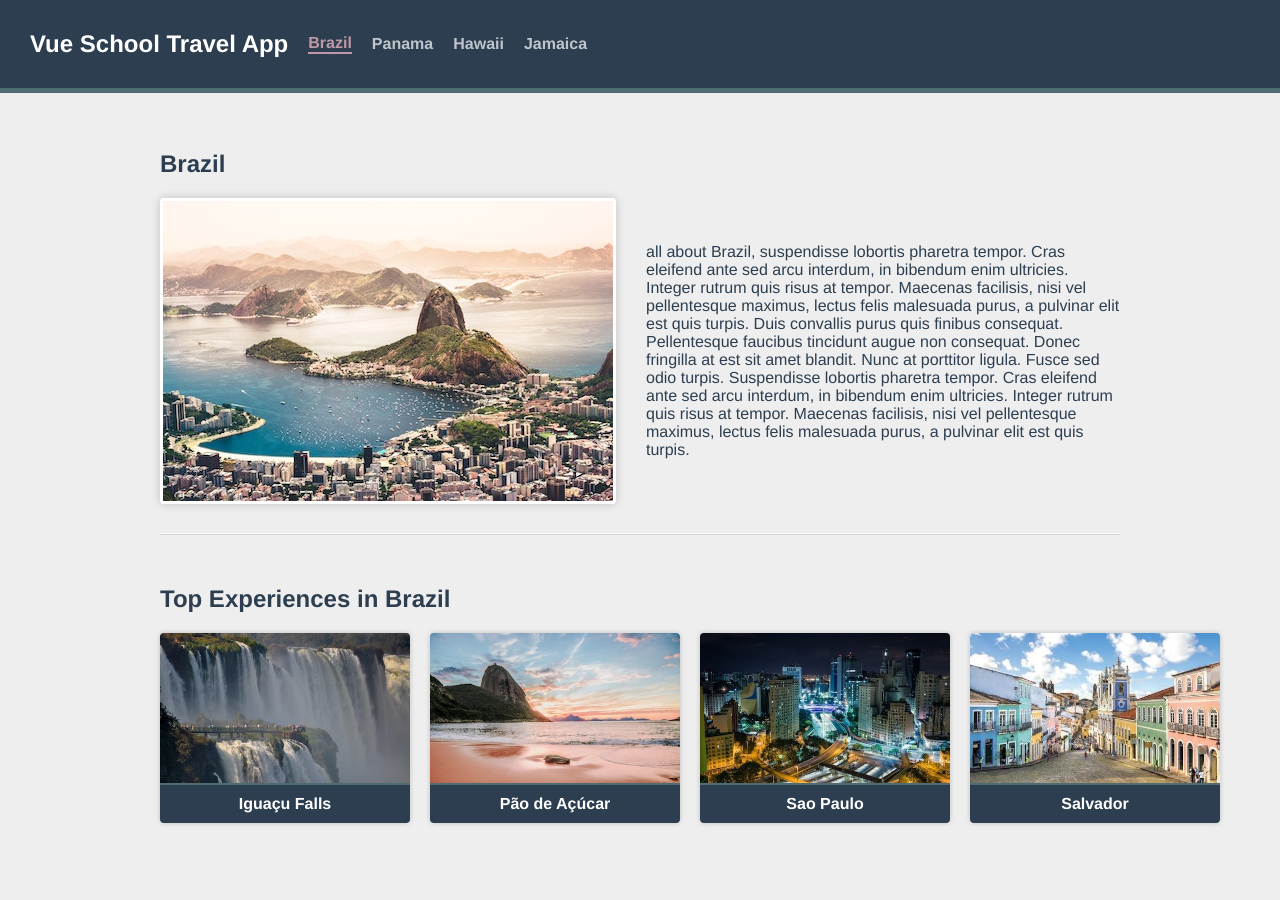
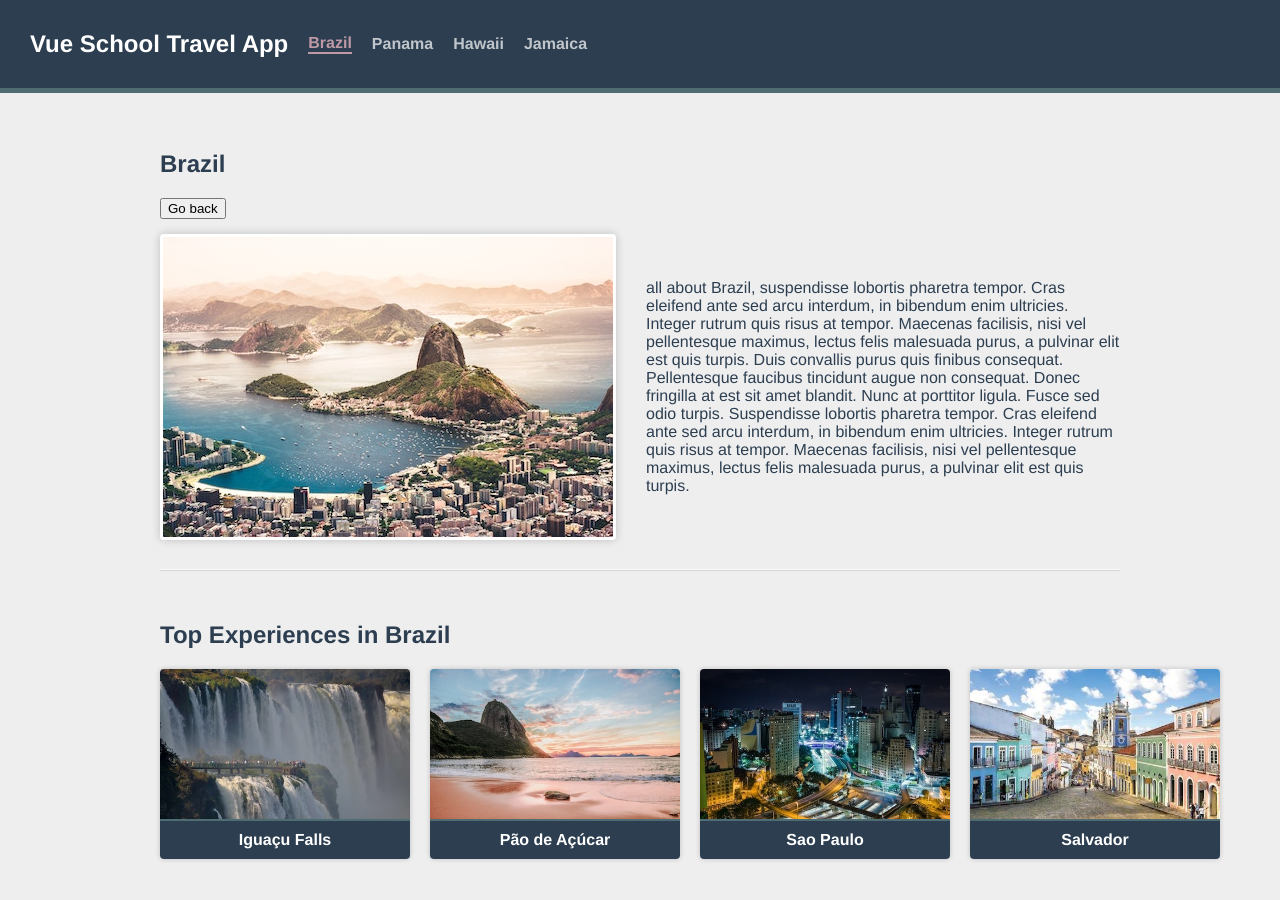
Before and after one commit to MS-D-rei/VueRouter4SampleApp, a Vue app: page /destination/1/brazil in a window 1280 px wide. Shown: the top 900 px of the page. Built offline with nearby package versions, Linux system fonts and the light colour scheme.

Commit message:
add GoBack button

```diff
--- /dev/null
+++ b/src/components/GoBack.vue
@@ -0,0 +1,13 @@
+<template>
+  <span class="go-back">
+    <button @click="$router.back()">Go back</button>
+  </span>
+</template>
+
+<script setup>
+
+</script>
+
+<style lang="scss" scoped>
+
+</style>
--- a/src/views/DestinationShow.vue
+++ b/src/views/DestinationShow.vue
@@ -3,6 +3,7 @@
 // import { useRoute } from "vue-router";
 import sourceData from "@/data.json";
 import ExperienceCard from "@/components/ExperienceCard.vue";
+import GoBack from "/src/components/GoBack.vue";
 
 // const route = useRoute(); // for getting this.$route in Composition API
 
@@ -53,6 +54,7 @@
 <template>
   <section class="destination">
     <h1>{{ destination.name }}</h1>
+    <GoBack />
     <div class="destination-details">
       <img :src="`/images/${destination.image}`" :alt="destination.name" />
       <p>{{ destination.description }}</p>
```
